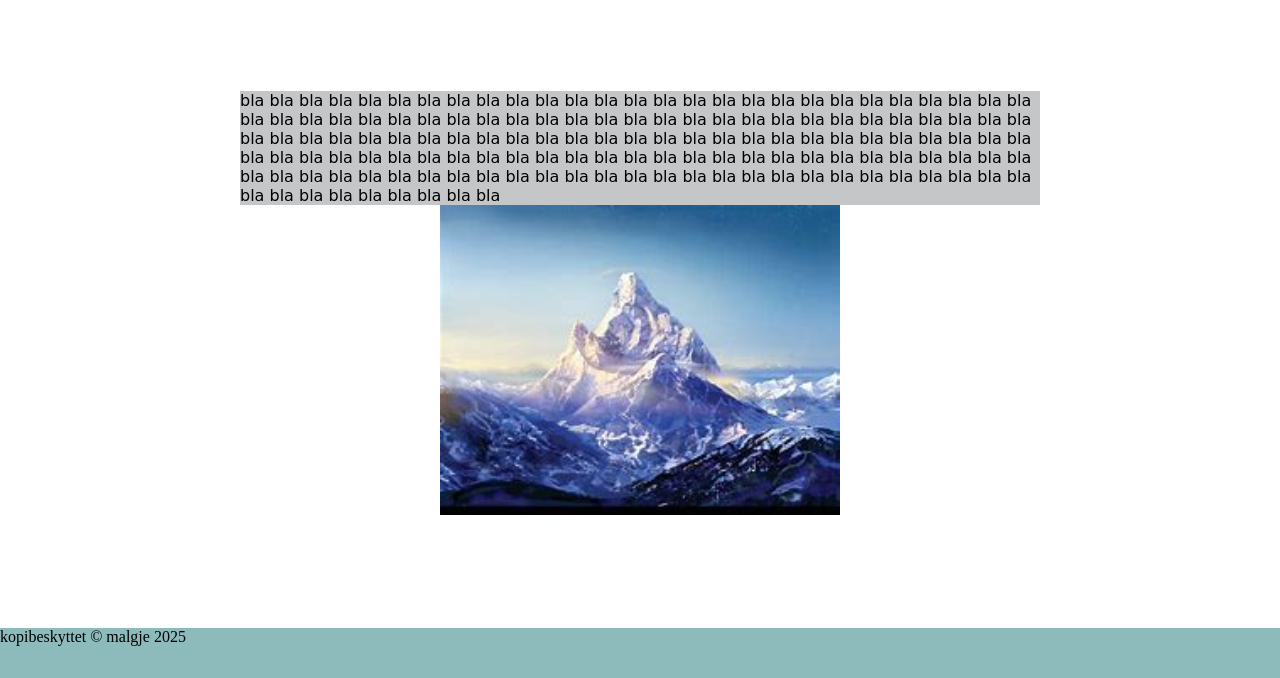
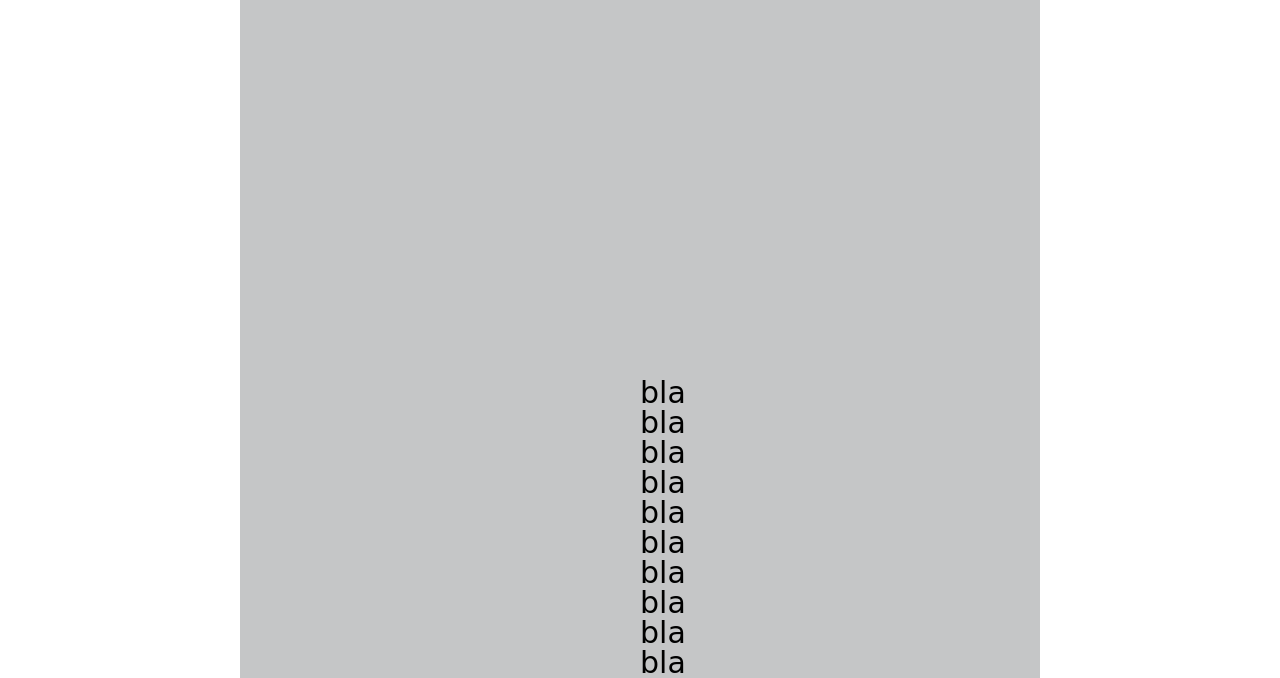
Before and after one commit to malgje/malgje.github.io, a plain HTML site: page index.html in a window 1280 px wide. Shown: the part 122-800 px from the top of the page. Drawn offline with Linux system fonts and the light colour scheme; a web font is replaced by a local one.

Commit message:
bbbbbbbbbbb

```diff
--- a/style.css
+++ b/style.css
@@ -42,10 +42,14 @@ footer{
 }
 
 .text-wrapper{
-    width: 800px;
+    padding: 400px;
+    line-height: 30px;
+
+    width: 200px;
     background-color: rgb(197, 198, 199);
 
     font-family: "Crafty Girls", cursive;
     font-weight: 400;
     font-style: normal;
+    font-size: 30px;
 }
```
